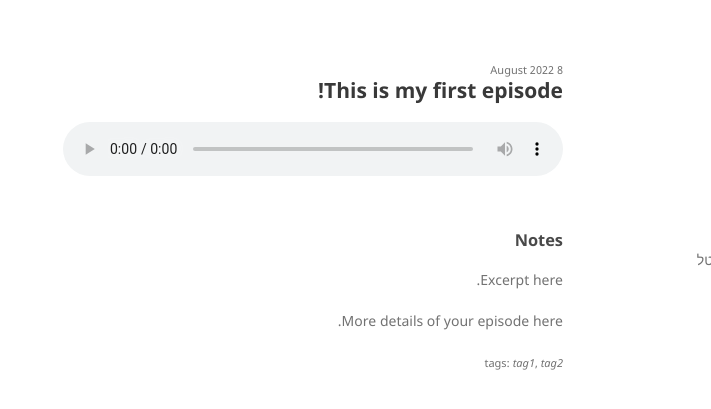
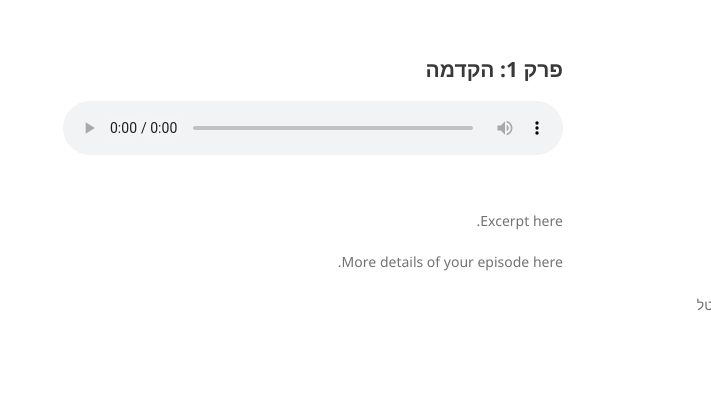
Before and after one commit to rantav/avital, a Jekyll site: the page built from _posts/2022-08-08-ep1.md, in a window 1280 px wide. Shown: the top 409 px of the page, without its empty margins (569-1280 px from the left). Built offline with Jekyll 4.4.1, drawn with Linux system fonts in a browser that asks for light colours; some of the changed text lies outside the part shown.

Commit message:
hide dates, test hebrew and add Avital's photo

```diff
--- a/_config.yml
+++ b/_config.yml
@@ -1,10 +1,10 @@
 title: אביטל תבורי
 description: קליפים קצרים מסיפור החיים של אביטל
 # author: רן תבורי
-email: my@email.com
+email: rantav@gmail.com
 lang: he
-copyright: "&#x2117; &amp; &#xA9; 2020"
-logo: /assets/img/logo.png
+copyright: " &#xA9; רן תבורי 2025"
+logo: /assets/img/avital.jpg
 # baseurl: "" # the subpath of your site, e.g. /blog
 # url: "" # the base hostname & protocol for your site, e.g. http://example.com
 
--- a/_includes/navigation.html
+++ b/_includes/navigation.html
@@ -10,7 +10,7 @@
 -->
     <td>
       <a href="{{ post.url | absolute_url }}">{{ post.title }}</a><br />
-      <small>{{ post.date | date: "%-d %B %Y" }}</small>
+      <!-- <small>{{ post.date | date: "%-d %B %Y" }}</small> -->
     </td>
   </tr>
   {% endfor %}
--- a/_layouts/podcast.html
+++ b/_layouts/podcast.html
@@ -2,7 +2,7 @@
 layout: default
 ---
 
-<small>{{ page.date | date: "%-d %B %Y" }}</small>
+<!-- <small>{{ page.date | date: "%-d %B %Y" }}</small> -->
 <h2>
     {{ page.title }}
     <br />
@@ -15,7 +15,7 @@
     </audio>
 </section>
 
-<h3>Notes</h3>
+<!-- <h3>Notes</h3> -->
 {{content}}
 
 {% if page.keywords %}
--- a/_posts/2022-08-08-ep1.md
+++ b/_posts/2022-08-08-ep1.md
@@ -1,9 +1,9 @@
 ---
-title:        "This is my first episode!"
-date:         2022-08-08 08:08:08 +0800
-keywords:
-- tag1
-- tag2
+title:        "פרק 1: הקדמה"
+#date:         2022-08-08 08:08:08 +0800
+#keywords:
+#- tag1
+#- tag2
 mp3-url:      "/assets/audio/ep1.mp3"
 episode-type: full # or "trailer"
 explicit:     "no"
```
Also changed, not shown: assets/img/avital.jpg (added).
